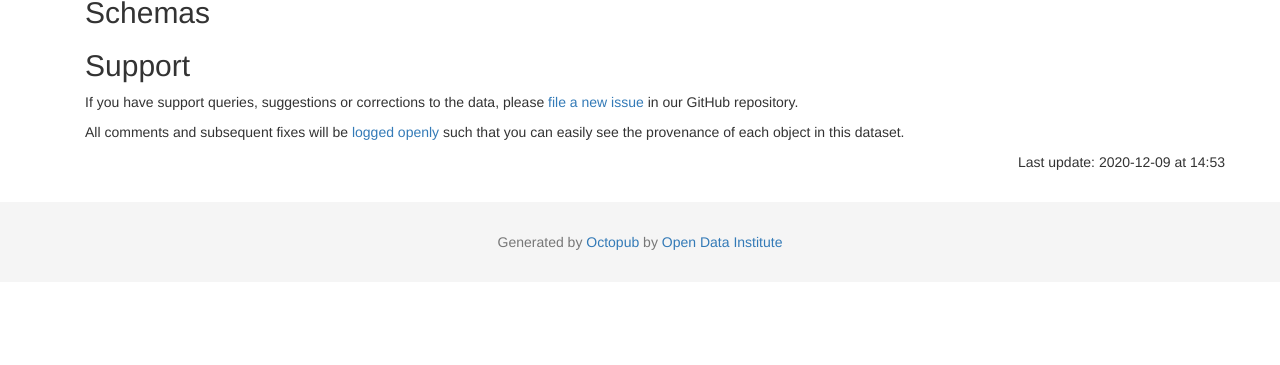
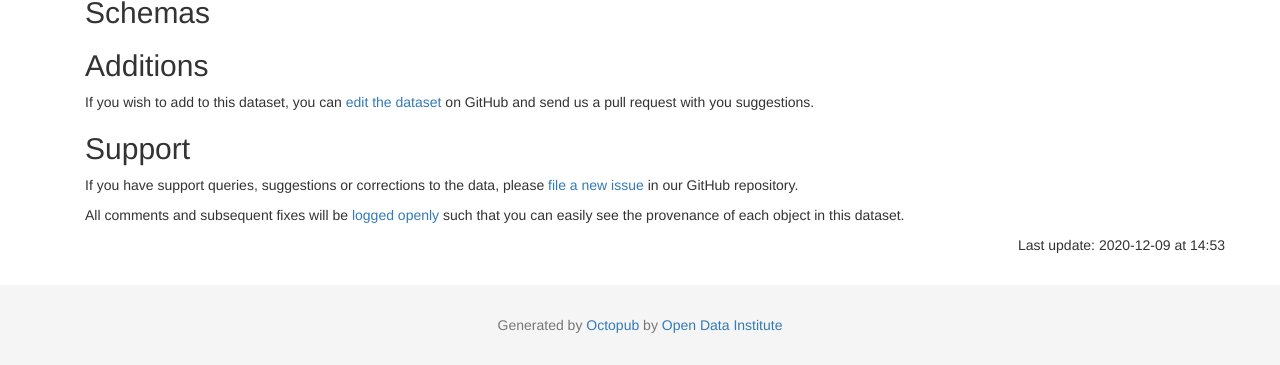
Before and after one commit to theodi/education-open-data-challenge, a Jekyll site: the page built from index.html, in a window 1280 px wide, cut to the strip 720-1085 px from the top of the page. Built offline with Jekyll 4.4.1, drawn with Linux system fonts in a browser that asks for light colours; nearby versions of some CDN libraries; before the commit the page ends 1002 px from its top, so only the background shows below that.

Commit message:
Adding changes url

```diff
--- a/index.html
+++ b/index.html
@@ -106,6 +106,8 @@ layout: default
 
   <script src="{{ site.certificate_url }}"></script>
 
+  <h2>Additions</h2>
+     <p>If you wish to add to this dataset, you can <a href="{{ site.github.repository_url }} / {{ resource.path }}" target="_blank">edit the dataset</a> on GitHub and send us a pull request with you suggestions.</p>
   <h2>Support</h2>
 
     <p>If you have support queries, suggestions or corrections to the data, please <a href="{{ site.github.issues_url }}" target="_blank">file a new issue</a> in our GitHub repository.</p>
```
